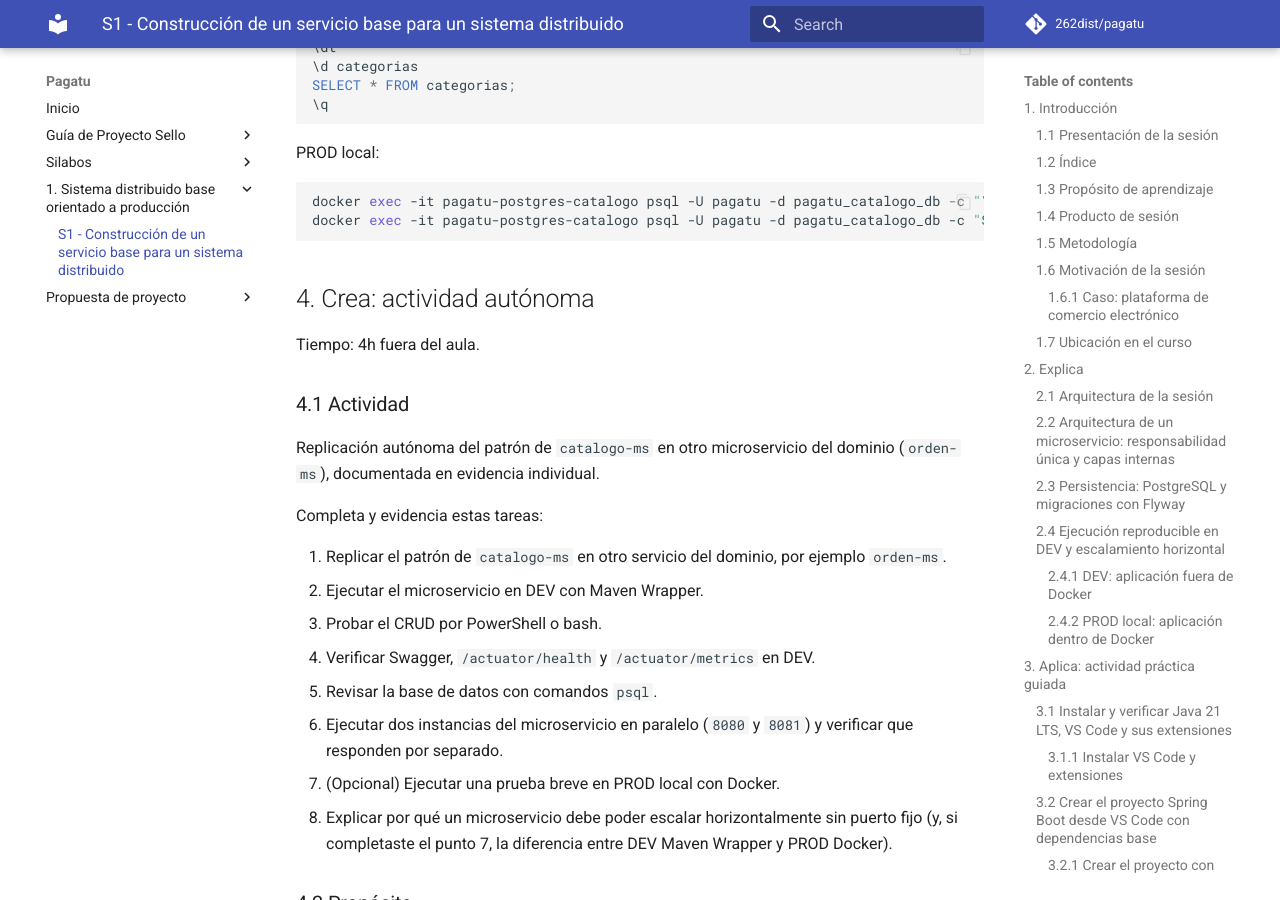
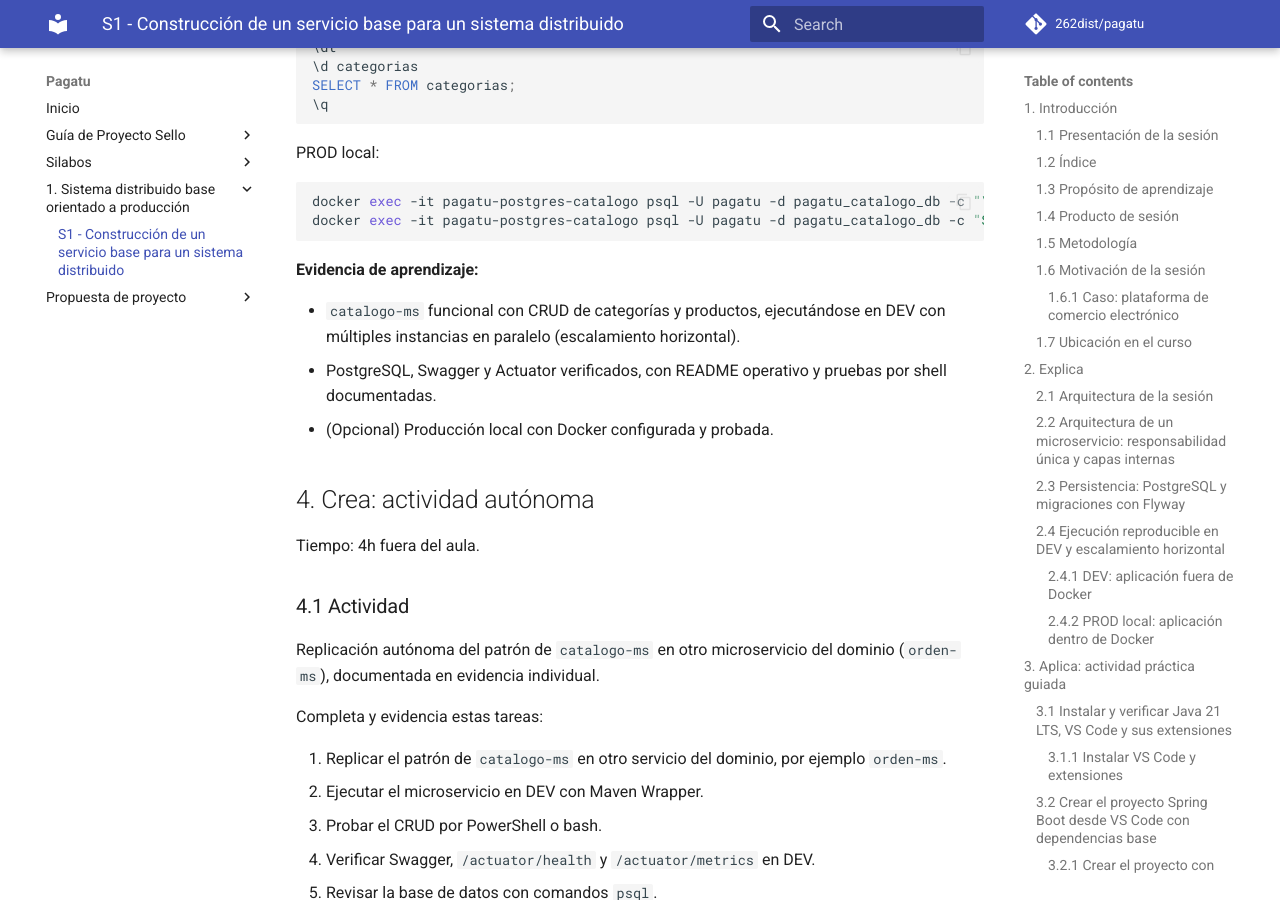
Before and after one commit to 262dist/pagatu, an MkDocs documentation site: the page built from docs/sesiones/S01_Construccion_Servicio_Base.md, in a window 1280 px wide and 900 px high, scrolled down 49665 px. Built offline with MkDocs 1.6.1 and Material for MkDocs 9.7.7, drawn with Linux system fonts in a browser that asks for light colours; comment, search, counter and statistics services are not loaded.

Commit message:
first commit

````diff
--- a/docs/sesiones/S01_Construccion_Servicio_Base.md
+++ b/docs/sesiones/S01_Construccion_Servicio_Base.md
@@ -2136,6 +2136,12 @@ docker exec -it pagatu-postgres-catalogo psql -U pagatu -d pagatu_catalogo_db -c
 docker exec -it pagatu-postgres-catalogo psql -U pagatu -d pagatu_catalogo_db -c "SELECT * FROM categorias;"
 ```
 
+**Evidencia de aprendizaje:**
+
+- `catalogo-ms` funcional con CRUD de categorías y productos, ejecutándose en DEV con múltiples instancias en paralelo (escalamiento horizontal).
+- PostgreSQL, Swagger y Actuator verificados, con README operativo y pruebas por shell documentadas.
+- (Opcional) Producción local con Docker configurada y probada.
+
 ## 4. Crea: actividad autónoma
 
 Tiempo: 4h fuera del aula.
````
